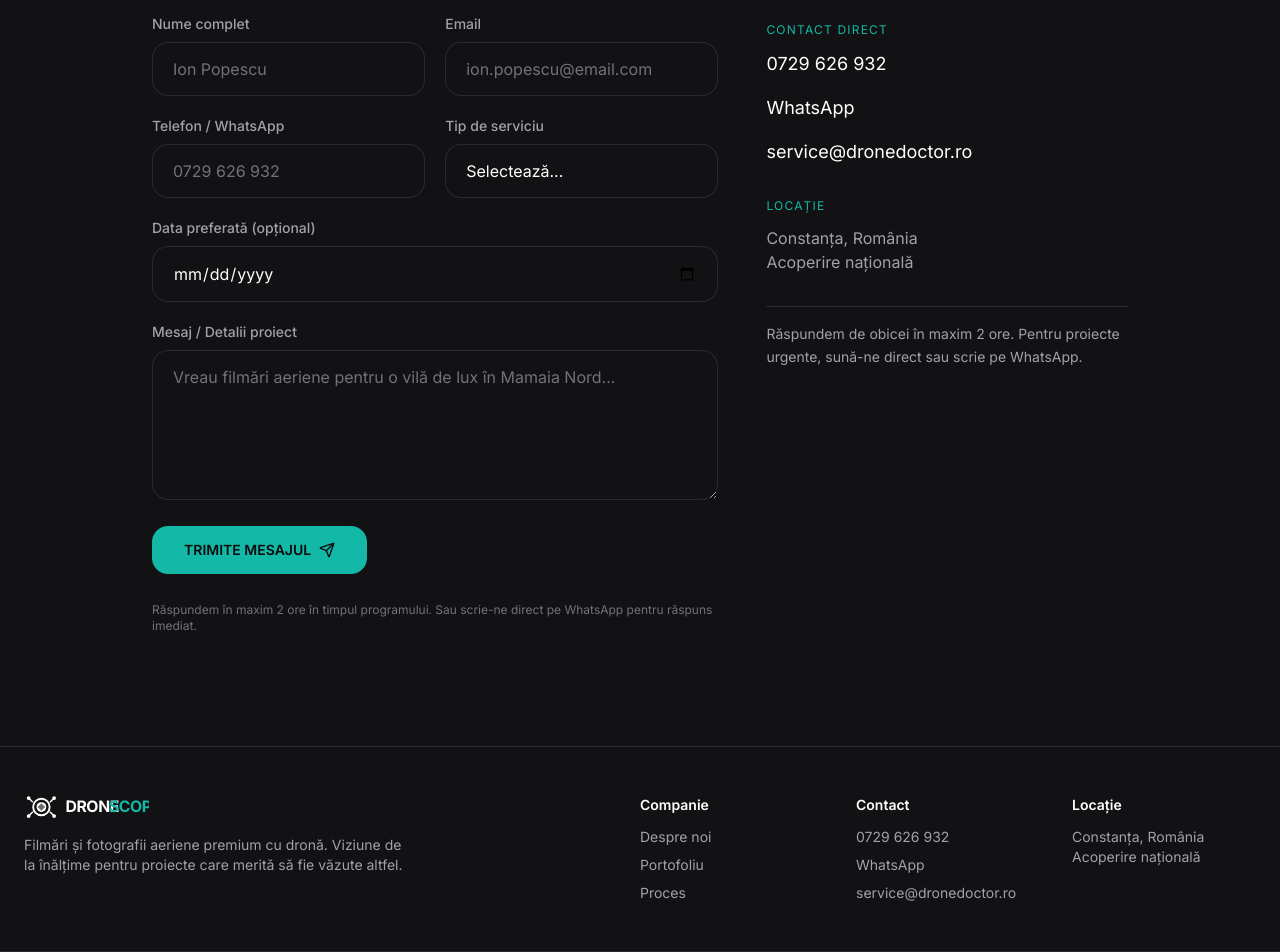
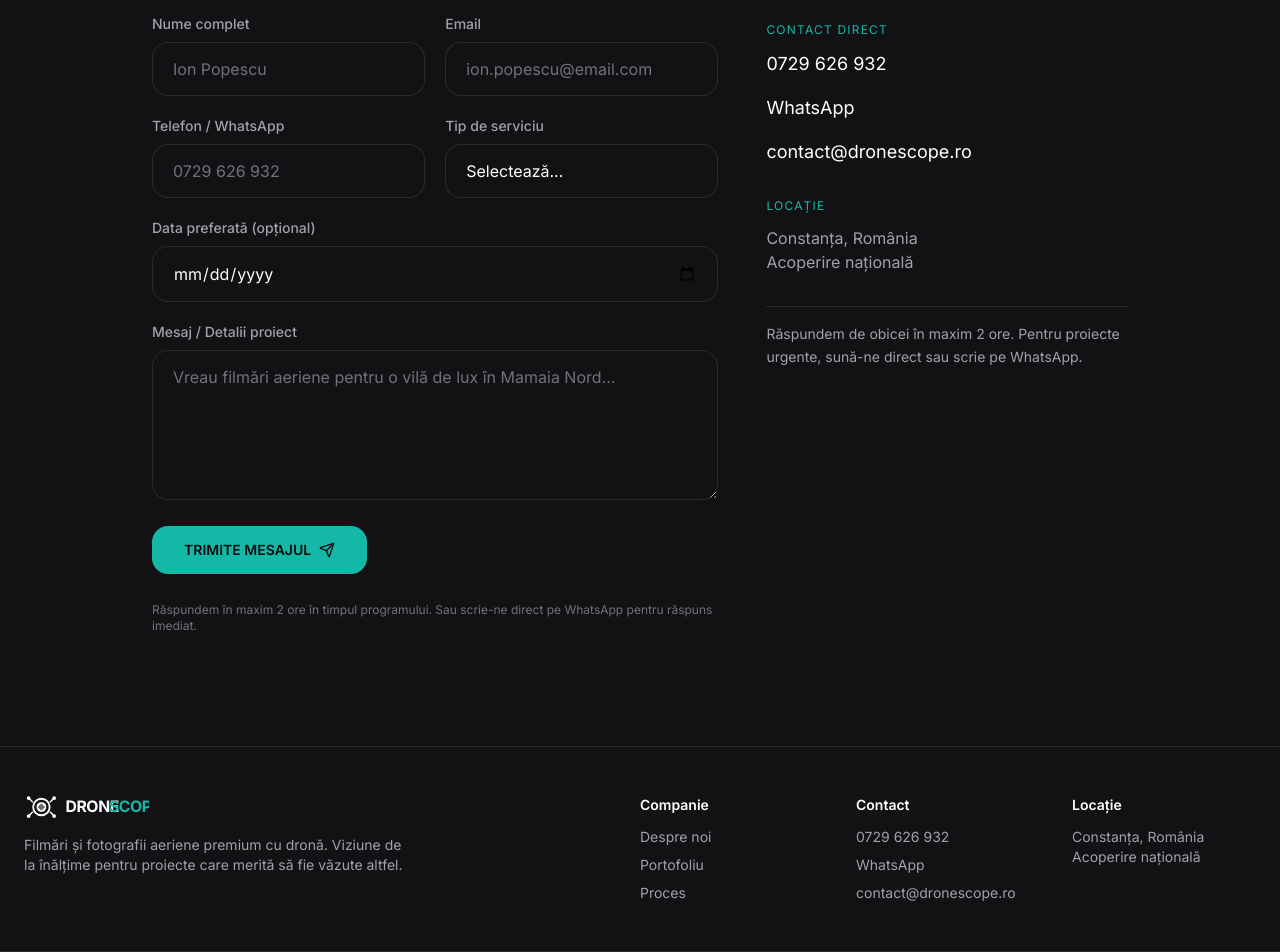
Before and after one commit to enegeorgian1/dronescope, a Next.js app: page / in a window 1280 px wide. Shown: the part 10860-11812 px from the top of the page. Built offline with nearby package versions, Linux system fonts and the light colour scheme.

Commit message:
Integrate Resend for contact form + update components

```diff
--- a/app/api/contact/route.ts
+++ b/app/api/contact/route.ts
@@ -21,8 +21,8 @@ export async function POST(request: Request) {
         const resend = new Resend(process.env.RESEND_API_KEY);
 
         await resend.emails.send({
-          from: "Drone Scope <onboarding@resend.dev>",
-          to: "service@dronedoctor.ro",
+          from: "Drone Scope <contact@dronescope.ro>",
+          to: "contact@dronescope.ro",
           subject: `Cerere nouă de la ${name} - ${service}`,
           replyTo: email,
           html: `
--- a/components/layout/Footer.tsx
+++ b/components/layout/Footer.tsx
@@ -26,7 +26,7 @@ export default function Footer() {
             <div className="space-y-2 text-text-secondary">
               <a href="tel:+40729626932" className="block hover:text-accent">0729 626 932</a>
               <a href="https://wa.me/40729626932" target="_blank" className="block hover:text-accent">WhatsApp</a>
-              <a href="mailto:service@dronedoctor.ro" className="block hover:text-accent">service@dronedoctor.ro</a>
+              <a href="mailto:contact@dronescope.ro" className="block hover:text-accent">contact@dronescope.ro</a>
             </div>
           </div>
           <div>
--- a/components/sections/Contact.tsx
+++ b/components/sections/Contact.tsx
@@ -241,8 +241,8 @@ export default function Contact() {
                 <a href="https://wa.me/40729626932" target="_blank" className="block hover:text-accent transition">
                   WhatsApp
                 </a>
-                <a href="mailto:service@dronedoctor.ro" className="block hover:text-accent transition">
-                  service@dronedoctor.ro
+                <a href="mailto:contact@dronescope.ro" className="block hover:text-accent transition">
+                  contact@dronescope.ro
                 </a>
               </div>
             </div>
```
Also changed, not shown: vercel.json (added), 3 other files (tests, documents, lock files or other folders).
